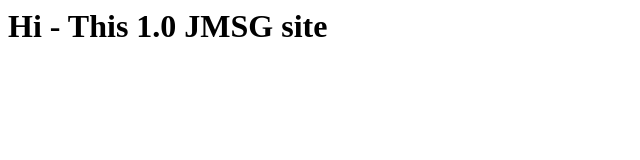
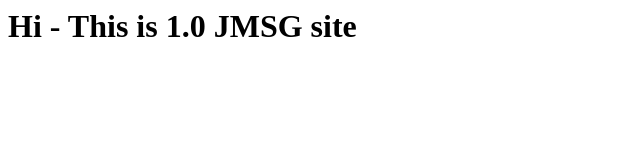
Before and after one commit to pramodrasal/JMSG, a plain HTML site: page index.html in a window 1280 px wide. Shown: the whole page, without its empty margins (0-640 px from the left). Drawn offline with Linux system fonts and the light colour scheme.

Commit message:
Update index.html

```diff
--- a/index.html
+++ b/index.html
@@ -1,4 +1,4 @@
 
 <html>
-<h1>Hi - This 1.0 JMSG site </h1>
+<h1>Hi - This is 1.0 JMSG site </h1>
 </html>
```
